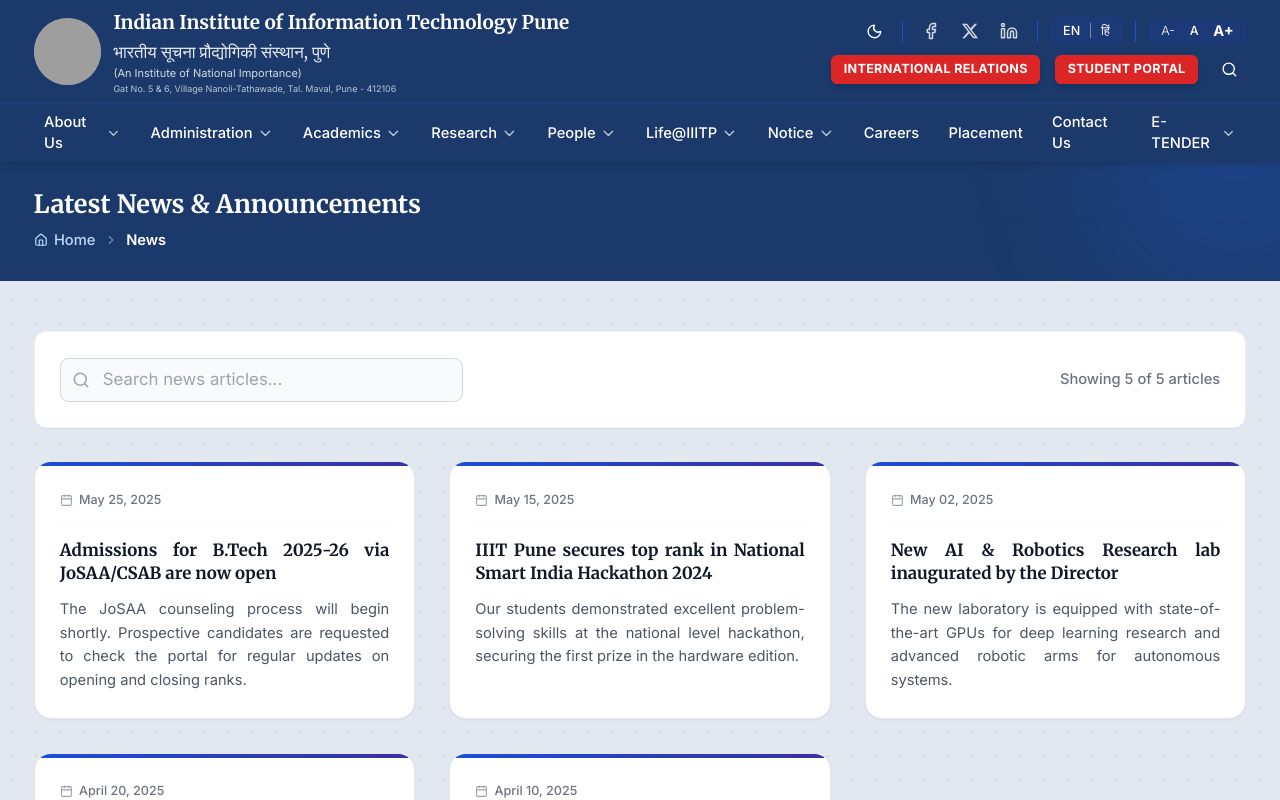
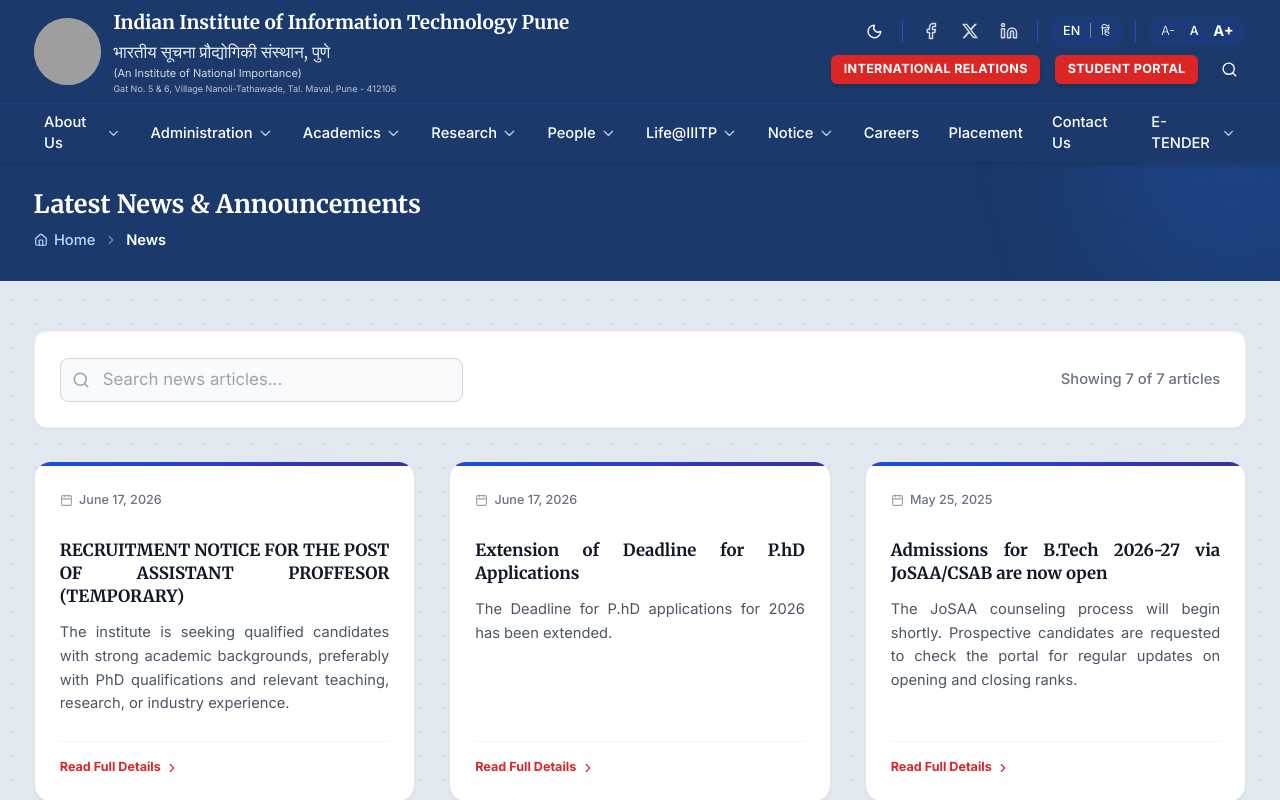
Before and after one commit to iiitp-official/website, a React (Vite) app: page /news in a window 1280 px wide. Shown: the top 800 px of the page. Built offline with nearby package versions, Linux system fonts and the light colour scheme; grey boxes are pictures that could not be loaded.

Commit message:
feat: add AdmissionsPage and integrate it into the application routing structure

```diff
--- a/src/App.jsx
+++ b/src/App.jsx
@@ -73,6 +73,7 @@
 const NotFoundPage = lazy(() => import("./pages/NotFoundPage"));
 const StudentAchievementsPage = lazy(() => import('./pages/StudentAchievementsPage'));
 const FacultyAchievementsPage = lazy(() => import('./pages/FacultyAchievementsPage'));
+const AdmissionsPage = lazy(() => import("./pages/AdmissionsPage"));
 
 const InternationalHomePage = lazy(() => import("./pages/InternationalHomePage"));
 const InternationalAboutPage = lazy(() => import("./pages/InternationalAboutPage"));
@@ -114,6 +115,9 @@
           <Routes>
             {/* Home */}
             <Route path="/" element={<HomePage />} />
+
+            {/* Admissions */}
+            <Route path="/admissions" element={<AdmissionsPage />} />
 
             {/* About */}
             <Route path="/about" element={<AboutPage />} />
--- a/src/components/home/InfoCards.jsx
+++ b/src/components/home/InfoCards.jsx
@@ -231,9 +231,9 @@
           </div>
 
           {/* Card 2: Admissions */}
-          <div className="bg-white dark:bg-surface-dark rounded-xl shadow-md overflow-hidden border border-gray-150 dark:border-gray-800 flex flex-col">
+          <div className="bg-white dark:bg-surface-dark rounded-xl shadow-md overflow-hidden border border-gray-150 dark:border-gray-800 flex flex-col group">
             <div className="bg-primary dark:bg-gray-800 text-white py-3 px-5 font-bold font-serif text-lg md:text-xl">
-              Admissions 2025-26
+              Admissions 2026-27
             </div>
             <div className="p-5 flex flex-col flex-grow">
               <ul className="space-y-4 mb-6 flex-grow mt-2">
@@ -254,6 +254,9 @@
                   <span className="text-sm font-medium text-gray-700 dark:text-gray-300">International Admissions (DASA)</span>
                 </li>
               </ul>
+              <Link to="/admissions" className="text-brand-red dark:text-brand-red-dark font-semibold text-sm flex items-center hover:underline group-hover:text-red-700 dark:group-hover:text-red-400 transition-colors mt-auto">
+                View Admissions details <ChevronRight size={16} className="ml-1" />
+              </Link>
             </div>
           </div>
 
--- a/src/data/news.json
+++ b/src/data/news.json
@@ -1,37 +1,52 @@
 [
-  {
+    {
     "id": 1,
-    "title": "Admissions for B.Tech 2025-26 via JoSAA/CSAB are now open",
-    "date": "May 25, 2025",
-    "excerpt": "The JoSAA counseling process will begin shortly. Prospective candidates are requested to check the portal for regular updates on opening and closing ranks.",
-    "link": "/academics"
+    "title": "RECRUITMENT NOTICE FOR THE POST OF ASSISTANT PROFFESOR (TEMPORARY)",
+    "date": "June 17, 2026",
+    "excerpt": "The institute is seeking qualified candidates with strong academic backgrounds, preferably with PhD qualifications and relevant teaching, research, or industry experience.",
+    "link": "/careers"
   },
   {
     "id": 2,
+    "title": "Extension of Deadline for P.hD Applications",
+    "date": "June 17, 2026",
+    "excerpt": "The Deadline for P.hD applications for 2026 has been extended.",
+    "link": "/documents/Extension of Deadline 2026.pdf"
+  },
+  {
+    "id": 3,
+    "title": "Admissions for B.Tech 2026-27 via JoSAA/CSAB are now open",
+    "date": "May 25, 2025",
+    "excerpt": "The JoSAA counseling process will begin shortly. Prospective candidates are requested to check the portal for regular updates on opening and closing ranks.",
+    "link": "/admissions"
+  },
+  {
+    "id": 3,
     "title": "IIIT Pune secures top rank in National Smart India Hackathon 2024",
     "date": "May 15, 2025",
     "excerpt": "Our students demonstrated excellent problem-solving skills at the national level hackathon, securing the first prize in the hardware edition.",
     "link": "/life"
   },
   {
-    "id": 3,
+    "id": 4,
     "title": "New AI & Robotics Research lab inaugurated by the Director",
     "date": "May 02, 2025",
     "excerpt": "The new laboratory is equipped with state-of-the-art GPUs for deep learning research and advanced robotic arms for autonomous systems.",
     "link": "/research"
   },
   {
-    "id": 4,
+    "id": 5,
     "title": "Call for Papers: International Conference on VLSI and Embedded Systems",
     "date": "April 20, 2025",
     "excerpt": "The Department of ECE is organizing the annual conference. Researchers are invited to submit their original work by June 30.",
     "link": "/research"
   },
   {
-    "id": 5,
+    "id": 6,
     "title": "Excellent Placement Season 2024-25 with Highest Package of 53 LPA",
     "date": "April 10, 2025",
     "excerpt": "The institute witnessed a record-breaking placement season with top recruiters including Atlassian, Microsoft, and Amazon visiting the campus.",
     "link": "https://placements.iiitp.ac.in/"
   }
+
 ]
--- /dev/null
+++ b/src/pages/AdmissionsPage.jsx
@@ -0,0 +1,87 @@
+import React, { useEffect } from 'react';
+import PageHeader from '../components/shared/PageHeader';
+import { ExternalLink, FileText, ChevronRight } from 'lucide-react';
+
+const AdmissionsPage = () => {
+  useEffect(() => {
+    window.scrollTo(0, 0);
+  }, []);
+
+  const admissionLinks = [
+    {
+      title: "B.Tech via JoSAA/CSAB (JEE Main)",
+      link: "https://josaa.nic.in/",
+      external: true
+    },
+    {
+      title: "M.Tech (CSE & ECE) via CCMT (GATE)",
+      link: "https://ccmt.admissions.nic.in/",
+      external: true
+    },
+    {
+      title: "PhD Programs - Regular & Part-Time",
+      link: null,
+      external: false
+    },
+    {
+      title: "International Admissions (DASA)",
+      link: "https://dasanit.org/",
+      external: true
+    }
+  ];
+
+  const announcements = [
+    {
+      title: "Extension of Deadline 2026",
+      link: "/documents/Extension of Deadline 2026.pdf"
+    }
+  ];
+
+  return (
+    <div className="min-h-screen transition-colors duration-200">
+      <PageHeader
+        title="Admissions"
+        subtitle="Join IIIT Pune and embark on a journey of academic excellence and innovation."
+      />
+
+      <div className="max-w-4xl mx-auto px-4 sm:px-6 lg:px-8 py-12">
+        <div className="space-y-8">
+
+          {/* Main Programs Section */}
+          <div className="bg-white dark:bg-surface-dark rounded-2xl shadow-sm border border-gray-100 dark:border-gray-800 p-6 md:p-8">
+              <h2 className="text-2xl font-bold font-serif text-primary dark:text-white mb-6 border-b border-gray-100 dark:border-gray-800 pb-4">
+                Programs Offered
+              </h2>
+              <div className="space-y-4">
+                {admissionLinks.map((item, idx) => (
+                  <div key={idx} className="group">
+                    {item.link ? (
+                      <a
+                        href={item.link}
+                        target={item.external ? "_blank" : "_self"}
+                        rel={item.external ? "noopener noreferrer" : ""}
+                        className="flex items-center justify-between p-4 rounded-xl border border-gray-100 dark:border-gray-800 bg-gray-50/50 dark:bg-gray-800/30 hover:border-primary hover:bg-blue-50 dark:hover:bg-blue-900/20 transition-all duration-200"
+                      >
+                        <span className="font-semibold text-gray-800 dark:text-gray-200 group-hover:text-primary dark:group-hover:text-blue-400 transition-colors">
+                          {item.title}
+                        </span>
+                        <ExternalLink size={18} className="text-gray-400 group-hover:text-primary dark:group-hover:text-blue-400 transition-colors" />
+                      </a>
+                    ) : (
+                      <div className="flex items-center justify-between p-4 rounded-xl border border-gray-100 dark:border-gray-800 bg-gray-50/50 dark:bg-gray-800/30">
+                        <span className="font-semibold text-gray-800 dark:text-gray-200">
+                          {item.title}
+                        </span>
+                      </div>
+                    )}
+                  </div>
+                ))}
+              </div>
+          </div>
+        </div>
+      </div>
+    </div>
+  );
+};
+
+export default AdmissionsPage;
--- a/src/pages/NewsPage.jsx
+++ b/src/pages/NewsPage.jsx
@@ -1,6 +1,7 @@
 import React, { useState, useEffect } from 'react';
 import PageHeader from '../components/shared/PageHeader';
-import { Search, Calendar } from 'lucide-react';
+import { Search, Calendar, ChevronRight } from 'lucide-react';
+import { Link } from 'react-router-dom';
 
 const NewsPage = () => {
   const [news, setNews] = useState([]);
@@ -41,10 +42,18 @@
 
         {/* News Cards Grid */}
         <div className="grid grid-cols-1 md:grid-cols-2 lg:grid-cols-3 gap-8">
-          {filteredNews.map((item) => (
-            <div
+          {filteredNews.map((item) => {
+            const isExternal = item.link && (item.link.startsWith('http') || item.link.endsWith('.pdf'));
+            const LinkWrapper = isExternal ? 'a' : Link;
+            const linkProps = isExternal
+              ? { href: item.link, target: "_blank", rel: "noopener noreferrer" }
+              : { to: item.link || "/news" };
+
+            return (
+              <LinkWrapper
                 key={item.id}
-              className="bg-white dark:bg-surface-dark rounded-2xl shadow-sm border border-gray-150 dark:border-gray-800/80 overflow-hidden hover:-translate-y-1 hover:shadow-md hover:border-blue-600/30 transition-all duration-300 flex flex-col h-full"
+                {...linkProps}
+                className="bg-white dark:bg-surface-dark rounded-2xl shadow-sm border border-gray-150 dark:border-gray-800/80 overflow-hidden hover:-translate-y-1 hover:shadow-md hover:border-blue-600/30 transition-all duration-300 flex flex-col h-full group block"
               >
                 {/* Sleek top accent line */}
                 <div className="h-1 bg-gradient-to-r from-blue-700 to-indigo-800 w-full" />
@@ -57,7 +66,7 @@
                   </div>
 
                   {/* Title */}
-                <h3 className="font-bold text-gray-850 dark:text-white text-base leading-snug mb-3 hover:text-brand-red transition-colors font-serif">
+                  <h3 className="font-bold text-gray-850 dark:text-white text-base leading-snug mb-3 group-hover:text-brand-red dark:group-hover:text-red-400 transition-colors font-serif">
                     {item.title}
                   </h3>
 
@@ -65,9 +74,16 @@
                   <p className="text-gray-600 dark:text-gray-450 text-sm flex-grow leading-relaxed">
                     {item.excerpt}
                   </p>
+
+                  <div className="mt-6 pt-4 border-t border-gray-100 dark:border-gray-800/60">
+                    <span className="text-xs font-bold text-brand-red dark:text-blue-400 flex items-center group-hover:underline transition-all">
+                      Read Full Details <ChevronRight size={14} className="ml-1" />
+                    </span>
                   </div>
                 </div>
-          ))}
+              </LinkWrapper>
+            );
+          })}
         </div>
 
         {/* Empty State */}
```
Also changed, not shown: src/components/home/NewsTicker.jsx (+34 -9 lines), 1 other file (tests, documents, lock files or other folders). Lines whose indentation alone changed are shown as unchanged.
